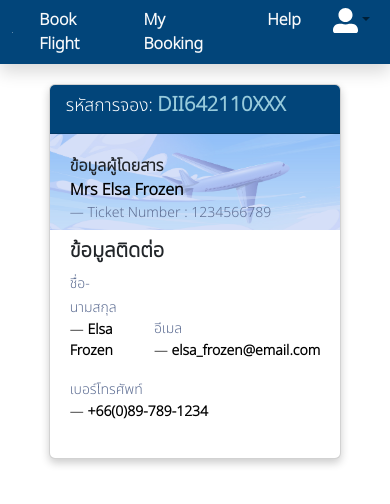
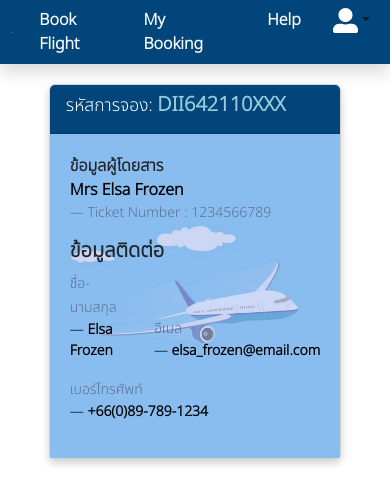
Before and after one commit to B-MNSN/dii-front-end-project, a React (Create React App) app: page / in a window 390 px wide. Shown: the top 504 px of the page. Built offline with nearby package versions, Linux system fonts and the light colour scheme.

Commit message:
responsive bg ticket my booking

```diff
--- a/src/components/MyBooking.jsx
+++ b/src/components/MyBooking.jsx
@@ -22,7 +22,7 @@ const MyBooking = () => {
             </div>
           </div>
         </Card.Header>
-        <Card.Body class="img-bg" >
+        <Card.Body class="img-fluid" >
           <Card.Title class="">
             <strong>ข้อมูลผู้โดยสาร</strong>{" "}
           </Card.Title>
--- a/src/index.css
+++ b/src/index.css
@@ -146,9 +146,15 @@ main {
 }
 
 /* MyBooking */
-.img-bg {
+.img-fluid {
     padding: 20px;
     background-image: url("./bgAirplane.jpg");
     background-repeat: no-repeat;
     background-size: 100%;
 }
+
+@media screen and (max-width: 865px) {
+    .img-fluid {
+      background-image: url("./bgResponsive.jpg");
+    }
+  }
```
Also changed, not shown: src/bgResponsive.jpg (added).
